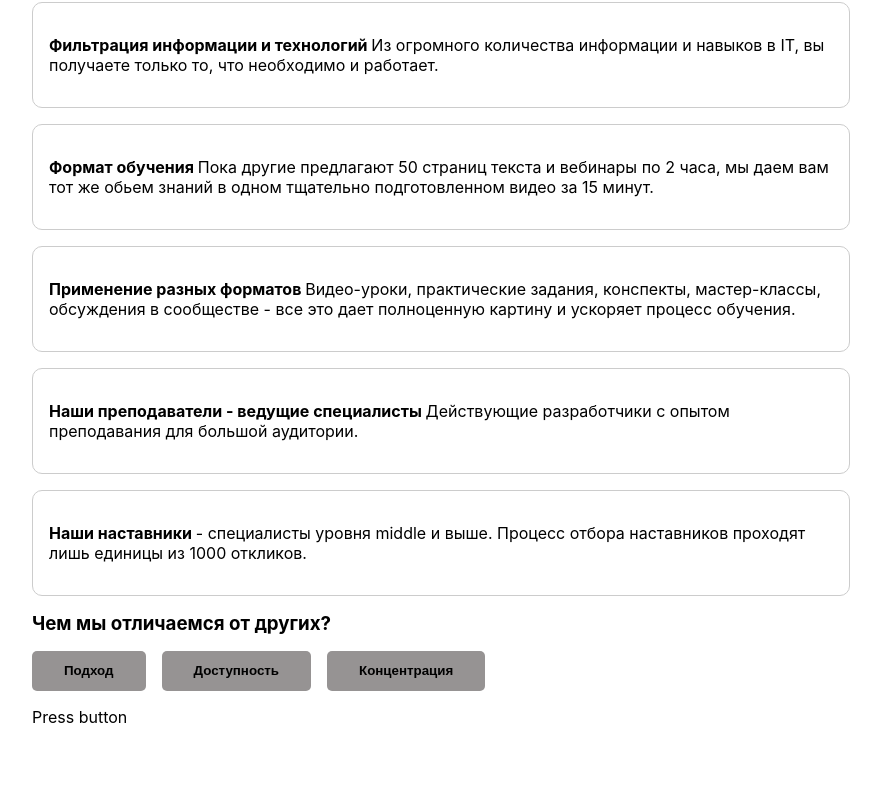
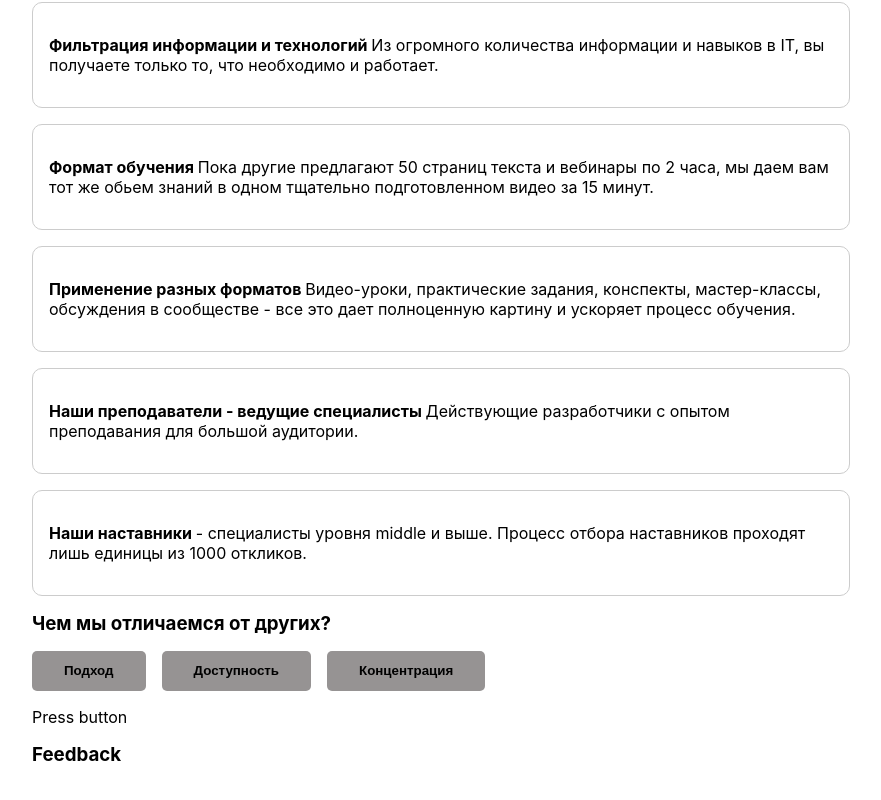
Before and after one commit to AleksandrKompanetc/react-application, a React (Create React App) app: page / in a window 1280 px wide. Shown: the part 310-1110 px from the top of the page, without its empty margins (199-1080 px from the left). Built offline with nearby package versions, Linux system fonts and the light colour scheme; the HTML template or start-up script is replaced by a standard one.

Commit message:
added component FeedbackSection

```diff
--- a/src/App.js
+++ b/src/App.js
@@ -5,6 +5,7 @@ import TeachingSection from './components/TeachingSection';
 import DifferencesSection from './components/DifferencesSection';
 import IntroSection from './components/IntroSection';
 import TabsSection from './components/TabsSection';
+import FeedbackSection from './components/FeedbackSection';
 
 export default function App() {
 
@@ -21,8 +22,11 @@ export default function App() {
       <main>
         <IntroSection />
         <TabsSection />
+
         <TeachingSection />
         <DifferencesSection />
+
+        <FeedbackSection />
       </main>
     </>
   )
--- /dev/null
+++ b/src/components/FeedbackSection.jsx
@@ -0,0 +1,7 @@
+export default function FeedbackSection() {
+  return (
+    <section>
+      <h3>Feedback</h3>
+    </section>
+  )
+}
```
